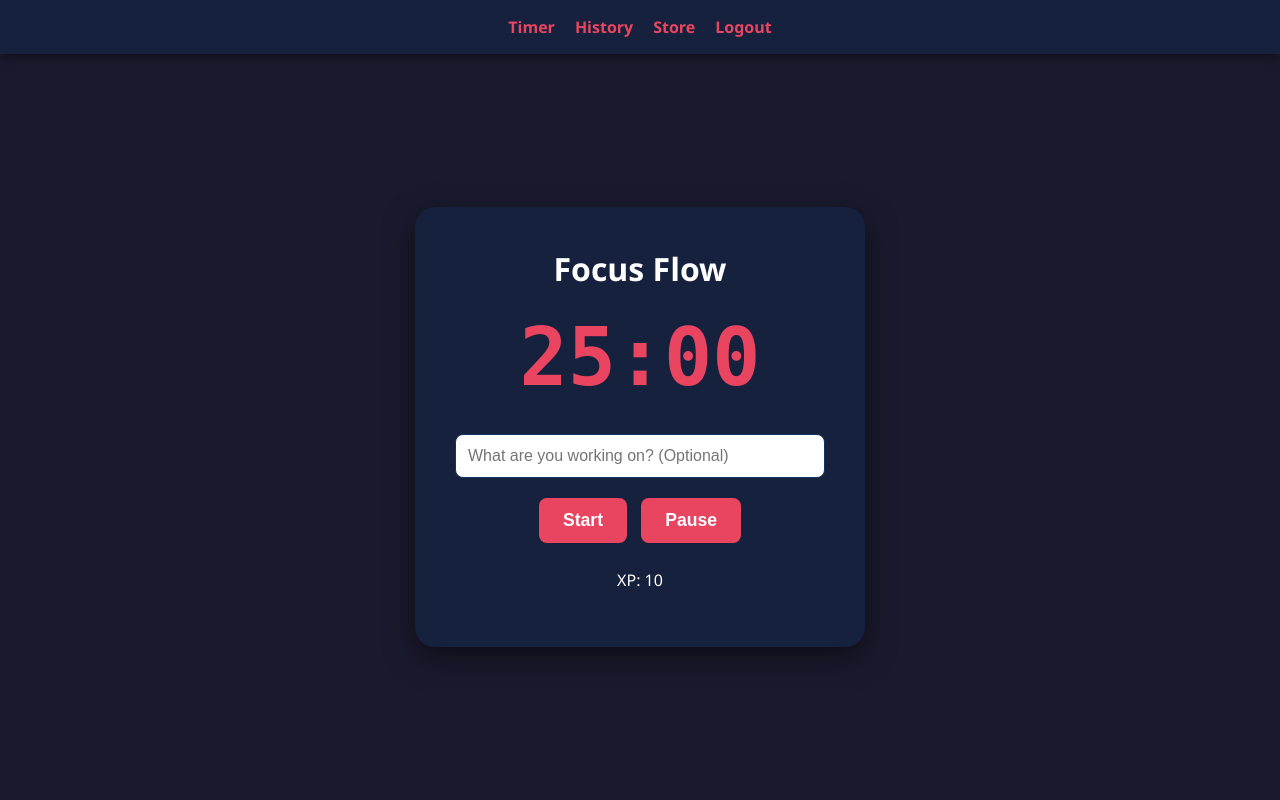
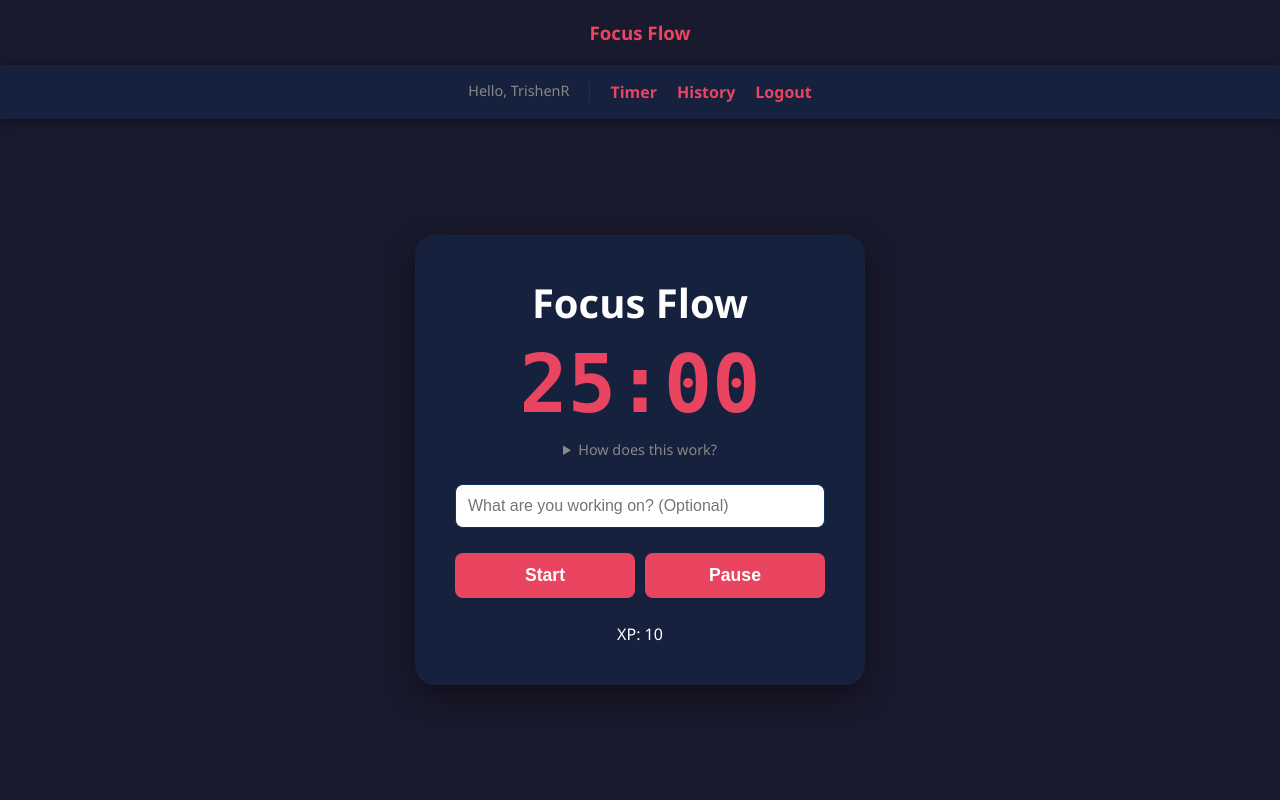
Before and after one commit to trish51/focus-flow, a Flask app: page / in a window 1280 px wide. Run offline with Flask 3, Linux system fonts and the light colour scheme; a user stored in the database is signed in; some libraries are stand-ins or nearby versions.

Commit message:
Fixed styling loop, added history page, centered history headings, and added username to nav

```diff
--- a/app.py
+++ b/app.py
@@ -21,12 +21,18 @@ def login_required(f):
 @app.route("/")
 @login_required
 def index():
-    # Look up current users XP
-    user = db.execute(
-        "SELECT * FROM users WHERE id = ?",
-        session["user_id"]
-    )[0]
-    return render_template("index.html", user=user)
+    # 1. Get the user_id from the session
+    user_id = session.get("user_id")
+
+    # 2. Check the database
+    rows = db.execute("SELECT * FROM users WHERE id = ?", user_id)
+
+    # 3. If user doesn't exist, clear session and go to login
+    if not rows:
+        session.clear()
+        return redirect("/login")
+
+    return render_template("index.html", user=rows[0])
 
 # Register Logic
 @app.route("/register", methods=["GET", "POST"])
@@ -57,6 +63,7 @@ def register():
 
             # Logs them in immediatley
             session["user_id"] = new_user_id
+            session["username"] = username
             return redirect("/")
         except ValueError:
             return "Username already exists.", 400
@@ -85,10 +92,26 @@ def login():
 
         # Remeber shich user logged in
         session["user_id"] = rows[0]["id"]
+        session["username"] = rows[0]["username"]
 
         return redirect("/")
 
     return render_template("login.html")
+
+# History
+@app.route("/history")
+@login_required
+def history():
+    # Fetch all sessions for the current user
+    sessions = db.execute("""
+        SELECT minutes, note, strftime('%Y-%m-%d %H:%M', timestamp) as time
+        FROM sessions
+        WHERE user_id = ?
+        ORDER BY timestamp DESC
+    """, session["user_id"])
+
+    return render_template("history.html", sessions=sessions)
+
 
 # Logout logic
 @app.route("/logout")
--- a/static/script.js
+++ b/static/script.js
@@ -1,11 +1,15 @@
-let globalTimerNo = 25 * 60;
+document.addEventListener('DOMContentLoaded', function() {
+
+    const startBtn = document.getElementById('start-btn');
+    if (!startBtn) return;
+
+    const display = document.getElementById('timer-display');
+    const noteInput = document.getElementById('session-note');
+    const xpSpan = document.getElementById('xp-count');
+
+    let globalTimerNo = 2;
     let timeLeft = globalTimerNo; // 25 minutes in seconds
     let timerId = null;
-
-const display = document.getElementById('timer-display');
-const startBtn = document.getElementById('start-btn');
-const noteInput = document.getElementById('session-note');
-const xpSpan = document.getElementById('xp-count');
 
     function updateDisplay() {
         let minutes = Math.floor(timeLeft / 60);
@@ -56,3 +60,4 @@ document.getElementById('pause-btn').addEventListener('click', () => {
         clearInterval(timerId);
         timerId = null;
     });
+});
--- a/static/style.css
+++ b/static/style.css
@@ -1,6 +1,8 @@
-/*G lobal Styles */
+/* 1. Global Reset */
 * {
     box-sizing: border-box;
+    margin: 0;
+    padding: 0;
 }
 
 body {
@@ -9,11 +11,10 @@ body {
     color: white;
     display: flex;
     flex-direction: column;
-    height: 100vh;
-    margin: 0;
+    min-height: 100vh;
 }
 
-/* Navigation bar */
+/* 2. Navigation bar */
 nav {
     background-color: #16213e;
     padding: 1rem;
@@ -21,6 +22,24 @@ nav {
     justify-content: center;
     gap: 20px;
     box-shadow: 0 2px 10px rgba(0,0,0,0.5);
+}
+
+.nav-content {
+    display: flex;
+    align-items: center;
+    gap: 30px; /* Space between username and the link group */
+}
+
+.nav-user {
+    color: #888;
+    font-size: 0.9rem;
+    padding-right: 20px;
+    border-right: 1px solid #0f3460;
+}
+
+.nav-links {
+    display: flex;
+    gap: 20px;
 }
 
 nav a {
@@ -35,7 +54,7 @@ nav a:hover {
     text-decoration: underline;
 }
 
-/* Main content */
+/* 3. Main content area */
 main {
     flex-grow: 1;
     display: flex;
@@ -44,73 +63,142 @@ main {
     padding: 20px;
 }
 
-/* The container */
+/* 4. The Container */
 .container {
-    width: 100%;
+    width: 95%;
     max-width: 450px;
-    text-align: center;
     background: #16213e;
     padding: 2.5rem;
     border-radius: 20px;
     box-shadow: 0 10px 30px rgba(0,0,0,0.5);
+    display: flex;
+    flex-direction: column;
+    align-items: center;
+    text-align: center;
+    gap: 15px; /* Keeps vertical spacing even */
 }
 
-/* Typography Elements */
-h1, h2 {
-    margin-top: 0;
-    color: #0f3460;
-    color: white;
+/* 5. Timer Display - Fixed Gap */
+h1 {
+    margin: 0;
+    font-size: 2.5rem;
 }
 
 #timer-display {
-    font-size: clamp(3rem, 15vw, 5rem);
+    font-size: 5rem;
     font-weight: bold;
-    margin: 20px 0;
     color: #e94560;
     font-family: monospace;
+    line-height: 1; /* Eliminates the dead space above/below numbers */
+    margin: 0;
 }
 
-/* User inputs */
+/* 6. Instructions (Details/Summary) */
+details {
+    width: 100%;
+}
+
+summary {
+    cursor: pointer;
+    color: #888;
+    font-size: 0.9rem;
+    display: list-item; /* Ensures the arrow shows */
+    outline: none;
+}
+
+/* 7. Inputs */
 input {
     width: 100%;
     padding: 12px;
-    margin: 10px 0;
+    margin-top: 10px;
     border-radius: 8px;
     border: 1px solid #0f3460;
-    color: white;
+    background-color: #ffffff;
+    color: #1a1a2e;
     font-size: 1rem;
 }
 
-input:focus {
-    outline: 2px solid #e94560;
+/* 8. Controls and Buttons */
+.controls {
+    display: flex;
+    gap: 10px;
+    width: 100%;
+    justify-content: center;
+    margin-top: 10px;
 }
 
-/* Buttons */
 button {
+    flex: 1; /* Makes Start and Pause equal width */
     background: #e94560;
     color: white;
     border: none;
     padding: 12px 24px;
-    margin: 10px 5px;
     border-radius: 8px;
     cursor: pointer;
     font-size: 1.1rem;
     font-weight: bold;
-    transition: transform 0.1s, background 0.2s;
+    transition: background 0.2s, transform 0.1s;
 }
 
 button:hover {
     background: #ff2e63;
-    transition: translate(-2px);
 }
 
 button:active {
-    transform: translateY(0);
+    transform: translateY(2px);
+}
+form button {
+    margin-top: 15px;
+    width: 100%;
 }
 
-/* Utility */
-.stats {
-    margin-top: 20px;
-    padding-top: 20px;
-    border-top: 1px solid #0f3460;
+/* 9. XP Display */
+p {
+    margin: 0;
+    padding-top: 10px;
 }
+
+/* History Tab */
+table {
+    table-layout: fixed;
+    width: 100%;
+}
+
+table td:nth-child(2) {
+    white-space: nowrap;
+    overflow: hidden;
+    text-overflow: ellipsis;
+    cursor: pointer;
+    padding-right: 20px;
+}
+
+table td:nth-child(2):hover {
+    overflow: visible;
+    white-space: normal;
+    background: #1a1a2e;
+    position: relative;
+    z-index: 10;
+    cursor: help;
+}
+
+/* Desktop highlight on hover */
+table tr:hover {
+    background-color: #0f3460 !important;
+    transition: background 0.2s;
+}
+
+/* Row reveal on hover*/
+table tr:hover td:nth-child(2) {
+    white-space: normal;
+    word-wrap: break-word;
+    color: #fff;
+}
+
+/* Mobile fix - for touch screens */
+@media (max-width: 600px) {
+    table td:nth-child(2):active,
+    table td:nth-child(2):focus {
+        white-space: normal;
+        background: #0f3460;
+    }
+}
--- a/templates/index.html
+++ b/templates/index.html
@@ -3,14 +3,23 @@
 {% block content %}
 <div class="container">
     <h1>Focus Flow</h1>
+
     <div id="timer-display">25:00</div>
+
+    <details>
+        <summary>How does this work?</summary>
+        <p style="background: #1a1a2e; border-radius: 8px; padding: 10px; margin-top: 5px; font-size: 0.85rem;">
+            Focus for 25 minutes to earn 10 XP. Record your task below!
+        </p>
+    </details>
 
     <input type="text" id="session-note" placeholder="What are you working on? (Optional)">
 
-    <div class="controls">
-        <button id="start-btn">Start</button>
-        <button id="pause-btn">Pause</button>
+    <div class="controls" style="display: flex; gap: 10px; width: 100%; justify-content: center; margin-top: 10px;">
+        <button id="start-btn" style="flex: 1;">Start</button>
+        <button id="pause-btn" style="flex: 1;">Pause</button>
     </div>
-    <p>XP: <span id="xp-count">{{ user.xp if user else 0 }}</span></p>
+
+    <p style="margin: 0; padding-top: 10px;">XP: <span id="xp-count">{{ user.xp if user else 0 }}</span></p>
 </div>
 {% endblock %}
--- a/templates/layout.html
+++ b/templates/layout.html
@@ -7,11 +7,20 @@
     <link rel="stylesheet" href="/static/style.css">
 </head>
 <body>
+    <header style="text-align: center; padding: 20px;">
+        {% if not session["user_id"] %}
+            <h1 style="font-size: 3rem; color: #e94560;">Focus Flow</h1>
+        {% else %}
+            <h3 style="color: #e94560;">Focus Flow</h3>
+        {% endif %}
+    </header>
+
     <nav>
-        <a href="/">Timer</a>
         {% if session["user_id"] %}
+            <div class="nav-user">Hello, {{ session["username"] }}</div>
+            <div class="nav-links">
+            <a href="/">Timer</a>
             <a href="/history">History</a>
-            <a href="/store">Store</a>
             <a href="/logout">Logout</a>
         {% else %}
             <a href="/login">Login</a>
@@ -22,5 +31,6 @@
     <main>
         {% block content %}{% endblock %}
     </main>
+    <script src="/static/script.js"></script>
 </body>
 </html>
```
Also changed, not shown: templates/history.html (added, +32 -0 lines), templates/login.html (+8 -0 lines), templates/register.html (+8 -0 lines), focus.db, 2 other files. Lines whose indentation alone changed are shown as unchanged.
